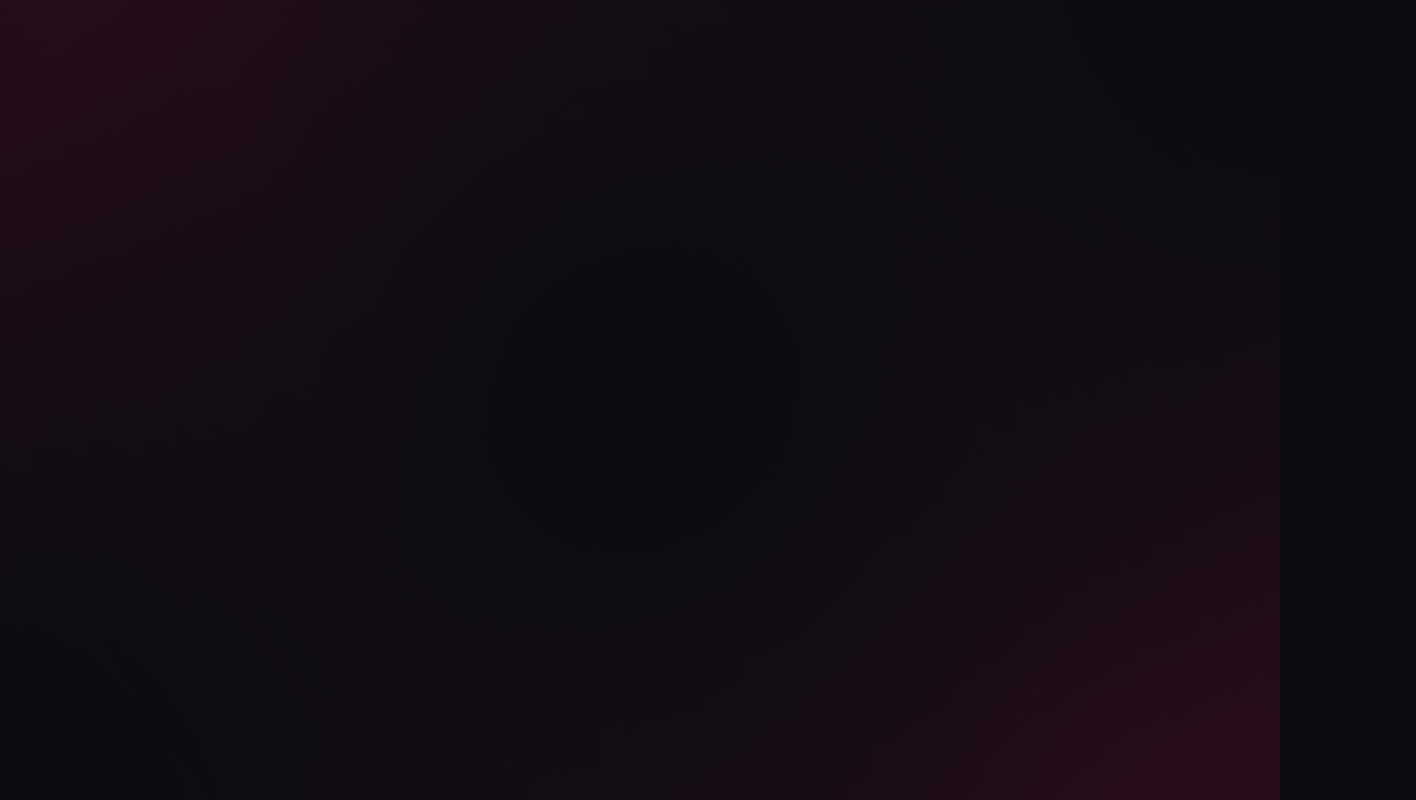
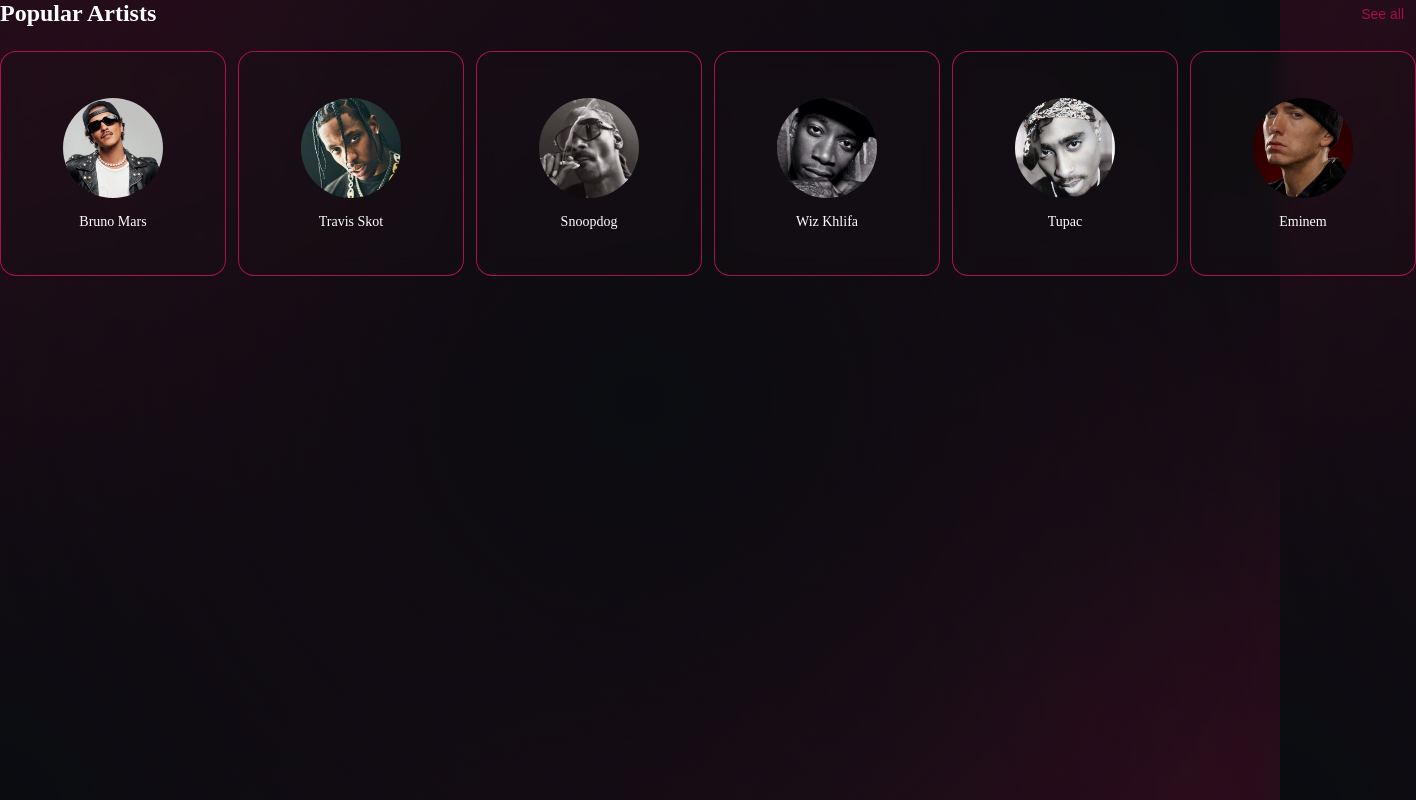
Before and after one commit to anrex019/jukebox-front, a Next.js app: page / in a window 1280 px wide. Shown: the whole page, 1416 px wide, since content can reach past the window. Built offline with nearby package versions, Linux system fonts and the light colour scheme.

Commit message:
fix popular artist

```diff
--- a/app/components/PopularArtists/PopularArtists.module.scss
+++ b/app/components/PopularArtists/PopularArtists.module.scss
@@ -54,7 +54,13 @@
     justify-content: center;
     align-items: center;
     gap: 16px;
+
 }
+
+.artistCard:hover {
+    background: rgba(0, 0, 0, 0.5);
+  }
+
 
 
 .artistImage {
--- a/app/components/albumCard/AlbumCard.tsx
+++ b/app/components/albumCard/AlbumCard.tsx
@@ -25,3 +25,5 @@
     </div>
   );
 }
+
+export default AlbumCard;
--- a/app/page.tsx
+++ b/app/page.tsx
@@ -1,4 +1,7 @@
 "use client";
+import AlbumCard from "./components/albumCard/AlbumCard";
+import MusicCard from "./components/musicCard/musicCard";
+import PopularArtists from "./components/PopularArtists/PopularArtists";
 import TopCharts from "./components/songListPage/TopCharts";
 import TopHits from "./components/songListPage/TopHits";
 import styles from "./page.module.css";
@@ -6,7 +9,7 @@
 export default function HomePage() {
   return (
     <main className={"main"}>
-
+      <PopularArtists />
     </main>
   );
 }
```
